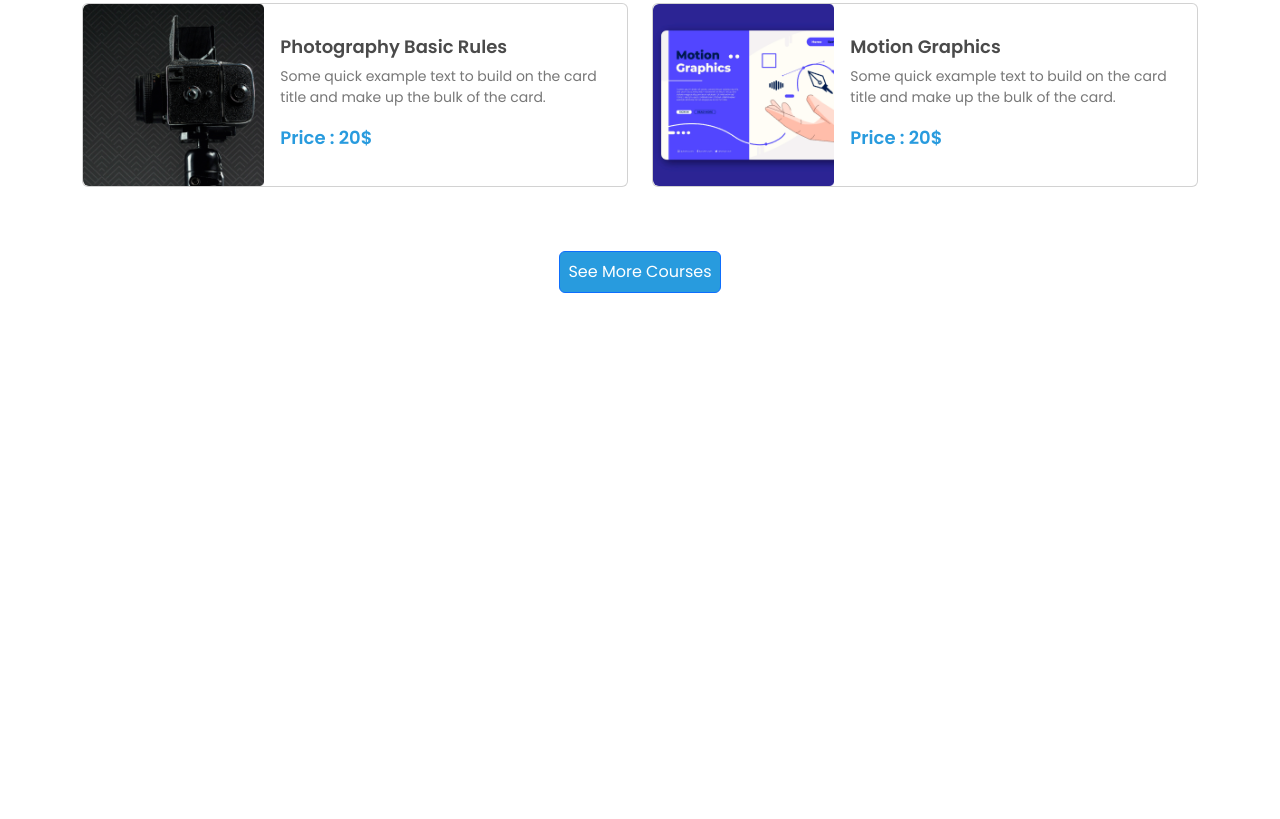
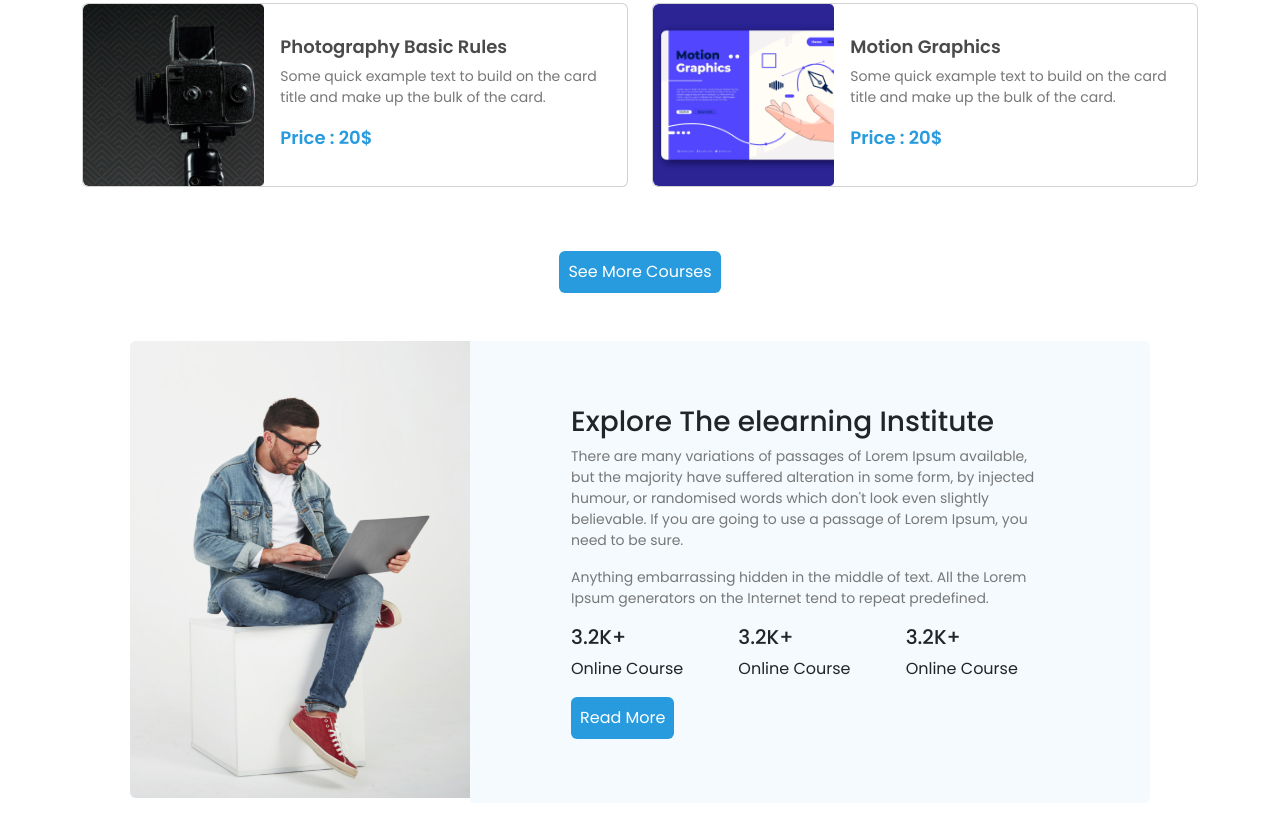
Before and after one commit to Ashik-Programmer/edTech, a plain HTML site: page index.html in a window 1280 px wide. Shown: the part 1346-2165 px from the top of the page. Before the commit the page ends 1687 px from the top, so only its background shows below. Drawn offline with nearby package versions, Linux system fonts and the light colour scheme.

Commit message:
elearning Institute section added

```diff
--- a/index.html
+++ b/index.html
@@ -250,11 +250,62 @@
                 </div>
             </div>
             <div class="text-center my-5">
-                <button class="btn btn-primary btn-bg p-2">See More Courses</button>
+                <button class="btn btn-bg p-2">See More Courses</button>
             </div>
         </section>
+
+        <!-- elearning Institute start -->
+        <section class="container">
+            <div class="card mb-3 w-100 border-0">
+                <div class="row g-0 mx-5">
+                    <div class="col-lg-4 col-md-10">
+                        <img src="images/working.png" class="img-fluid rounded-start" alt="...">
+                    </div>
+                    <div class="col-lg-8 col-md-10 explore-bg rounded-end">
+                        <div class="card-body w-75 my-5 mx-auto">
+                            <h3 class="card-title">Explore The elearning Institute</h3>
+                            <p class="card-text nav-header">There are many variations of passages of
+                                Lorem
+                                Ipsum
+                                available, but the
+                                majority have suffered alteration in some form, by injected humour, or randomised words
+                                which don't look even slightly believable. If you are going to use a passage of Lorem
+                                Ipsum, you need to be sure.</p>
+                            <p class="card-text nav-header d-md-none d-lg-block">Anything embarrassing hidden in the
+                                middle of
+                                text. All the
+                                Lorem Ipsum
+                                generators on the Internet tend to repeat predefined.</p>
+
+                            <div class="row">
+                                <div class="col-md-6 col-lg-4">
+                                    <h5 class="fs-md-5">3.2K+</h5>
+                                    <p>Online Course</p>
+                                </div>
+                                <div class="col-md-6 col-lg-4">
+                                    <h5>3.2K+</h5>
+                                    <p>Online Course</p>
+                                </div>
+                                <div class="col-md-6 col-lg-4">
+                                    <h5>3.2K+</h5>
+                                    <p>Online Course</p>
+                                </div>
+                            </div>
+                            <div class="">
+                                <button class="btn btn-bg p-2">Read More</button>
+                            </div>
+                        </div>
+
+                    </div>
+                </div>
+            </div>
+            </div>
+        </section>
+        <!-- elearning Institute end -->
     </main>
     <!-- Courses section end -->
+
+
 
 
 
--- a/style.css
+++ b/style.css
@@ -38,4 +38,9 @@ body {
 
 .btn-bg {
     background: #289BDE;
+    color: #ffffff;
 }
+
+.explore-bg {
+    background: #F4FAFD;
+}
```
Also changed, not shown: images/working-t.png (added).
